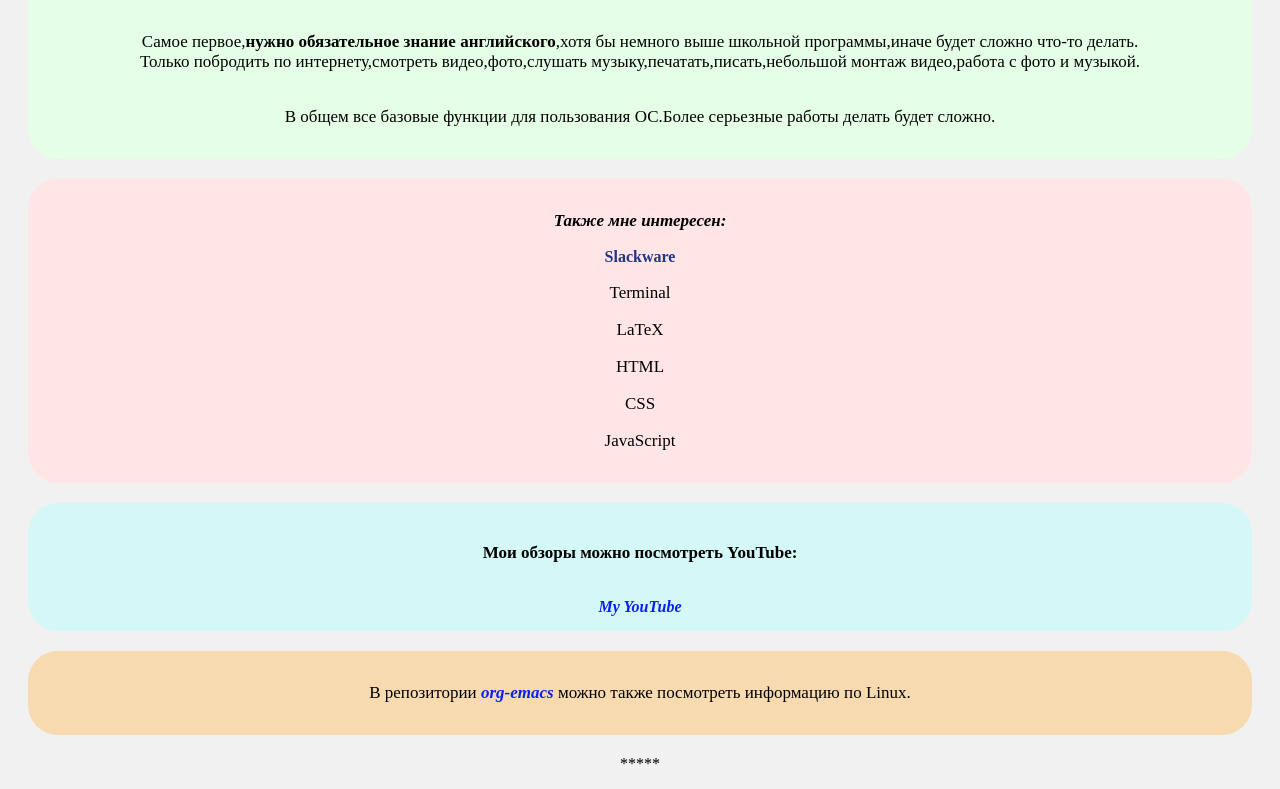
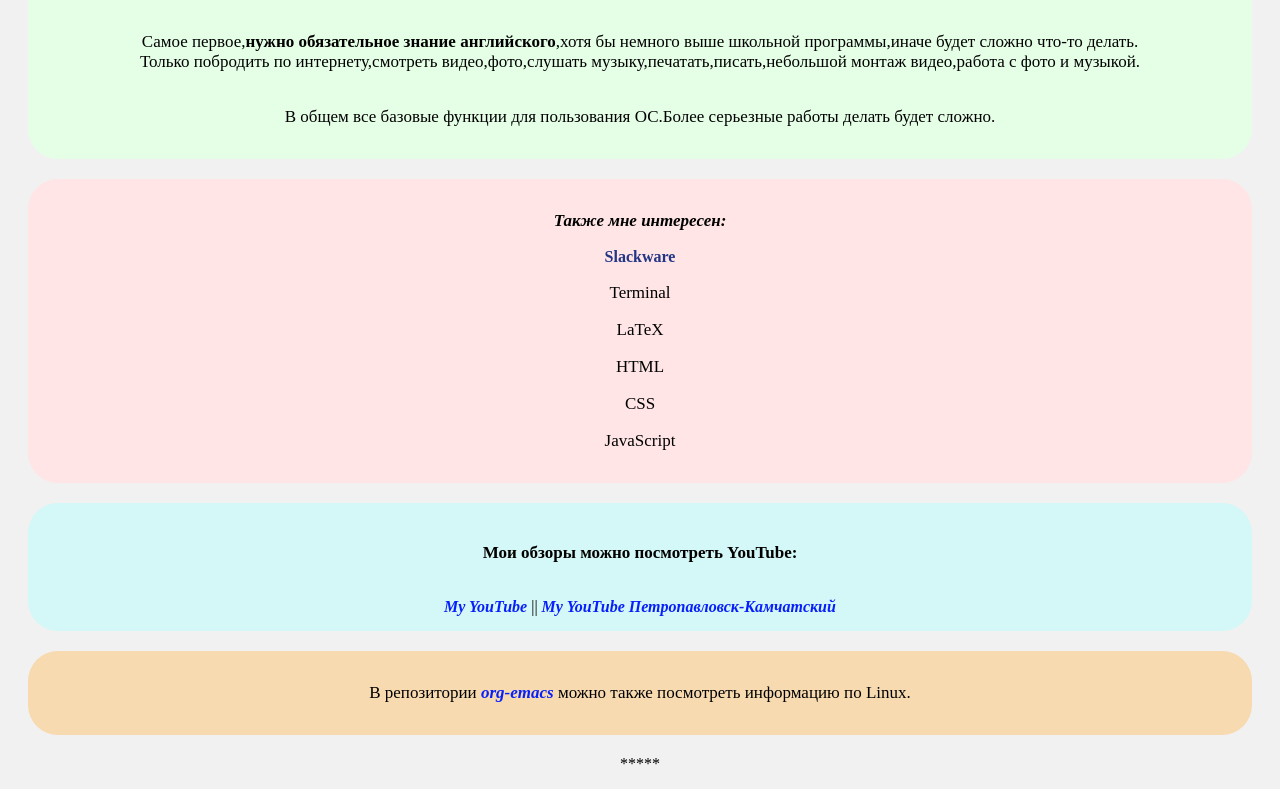
Before and after one commit to EvgenyShulyak/Resume, a plain HTML site: page index.html in a window 1280 px wide. Shown: the part 641-1430 px from the top of the page. Drawn offline with Linux system fonts and the light colour scheme.

Commit message:
Update index.html

```diff
--- a/index.html
+++ b/index.html
@@ -41,7 +41,8 @@
     </div>
     <div class="info1 bg-blu">
         <p class="info1"><strong>Мои обзоры можно посмотреть YouTube:</strong></p>
-        <a class="blik" href="https://www.youtube.com/channel/UCn2fO5RWNoGiTJ9eFlSiNOg" target="_blank">My YouTube</a>
+        <a class="blik" href="https://www.youtube.com/channel/UCn2fO5RWNoGiTJ9eFlSiNOg" target="_blank">My YouTube</a> ||
+        <a class="blik" href="https://www.youtube.com/channel/UC68MPygiLSm6cqhqMFjc5Gg" target="_blank">My YouTube Петропавловск-Камчатский</a>
         <!--<p class="info1"><strong>Также я в ВKонтакте:</strong></p>
         <a class="blik" href="https://vk.com/id526481495" target="_blank">My VK</a>-->
     </div>
```
